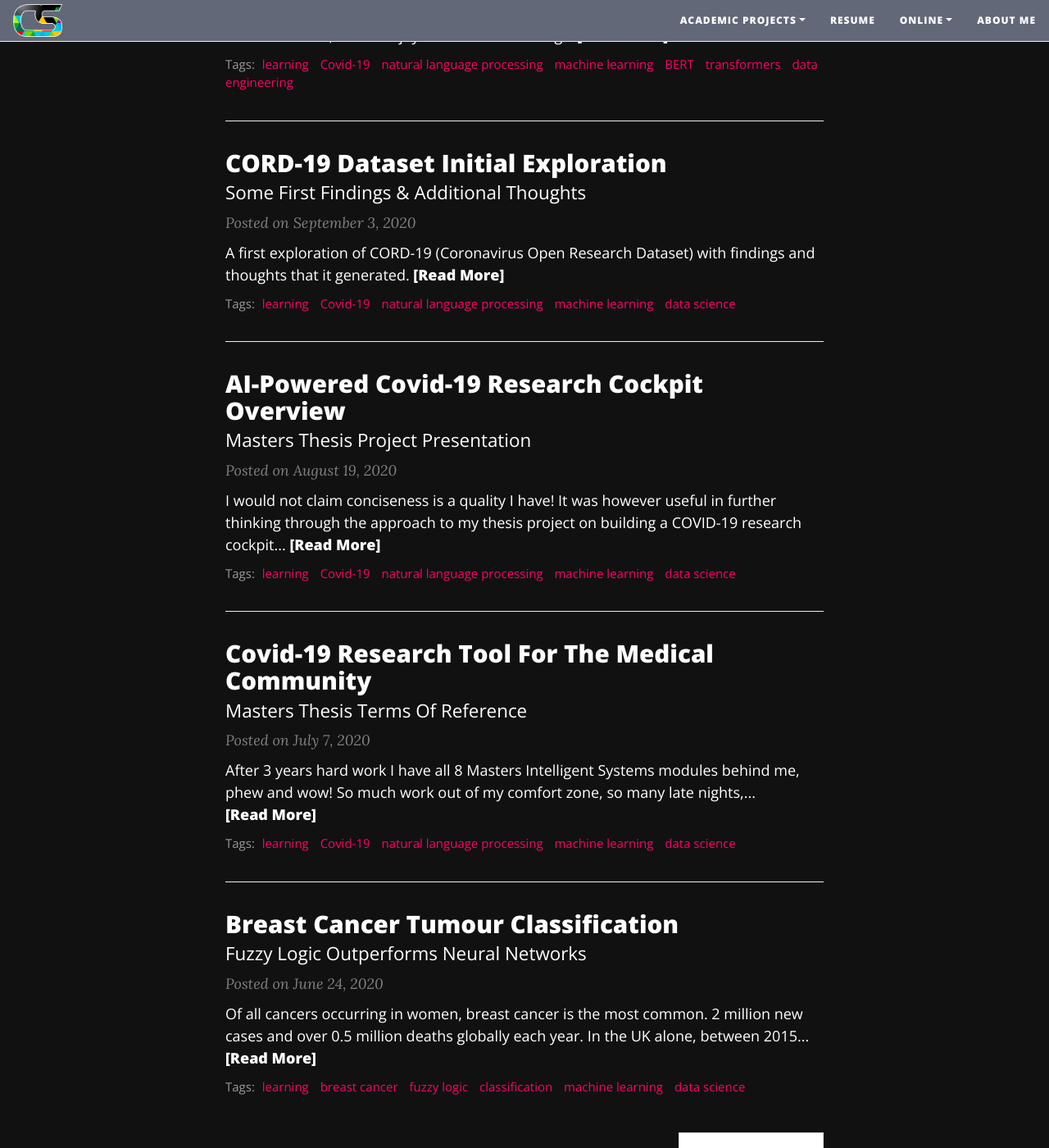
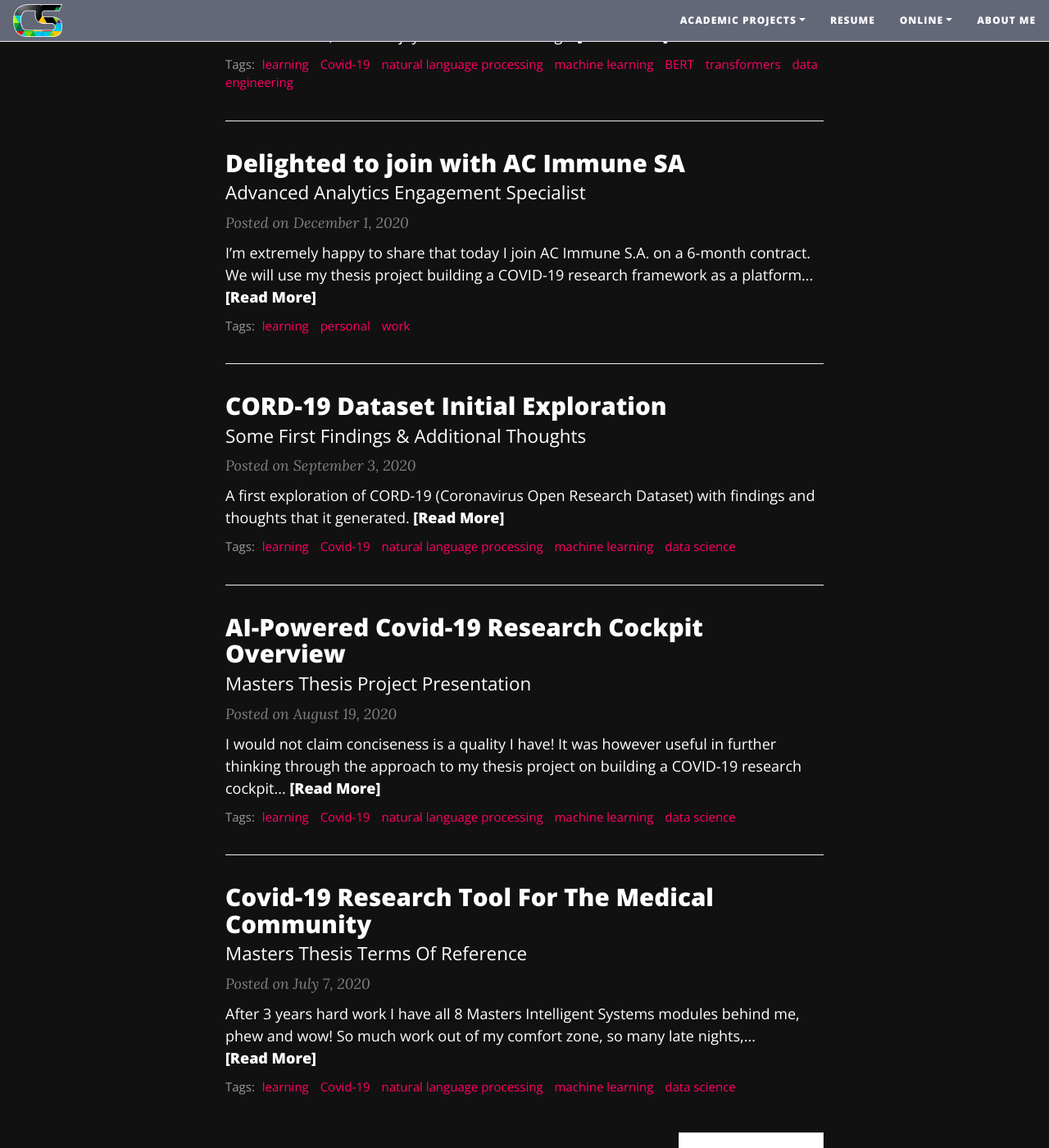
Before and after one commit to corticalstack/corticalstack.github.io, a Jekyll site: the page built from index.html, in a window 1280 px wide and 1400 px high, scrolled down 478 px. Shown: the whole window at 82% size. Built offline with Jekyll 4.4.1, drawn with Linux system fonts in a browser that asks for light colours; nearby versions of some CDN libraries; the list of posts is cut into pages by our own code; some of the changed text lies outside the part shown.

Commit message:
Added thesis

```diff
--- /dev/null
+++ b/_posts/2020-12-01-aci-first-day.md
@@ -0,0 +1,10 @@
+---
+layout: post
+title: Delighted to join with AC Immune SA
+subtitle: Advanced Analytics Engagement Specialist
+cover-img: /assets/img/forest_path.jpg
+tags: [learning, personal, work]
+---
+I'm extremely happy to share that today I join [AC Immune S.A.](https://www.acimmune.com/) on a 6-month contract. We will use [my thesis project building a COVID-19 research framework](https://corticalstack.ai/mt/) as a platform to help ACI's first exploration of cloud-hosted machine and deep learning technologies for advancing their their data-driven agenda.
+
+With direct access to biomedical experts to better understand their research workflow and the COBID-19 landscape overall, I have no doubt their feedback on my thesis solution will be invaluable.
```
Also changed, not shown: _posts/2021-06-04-masters-thesis-submitted.md (+2 -2 lines).
